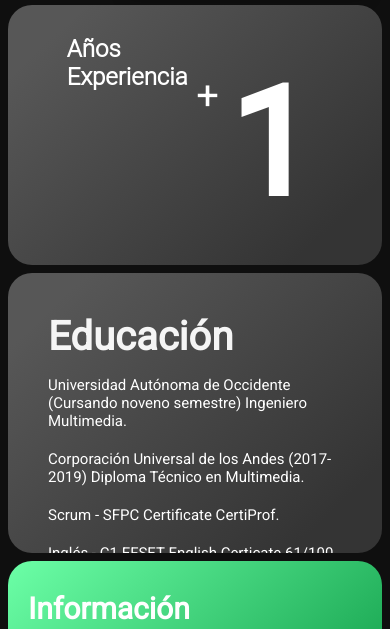
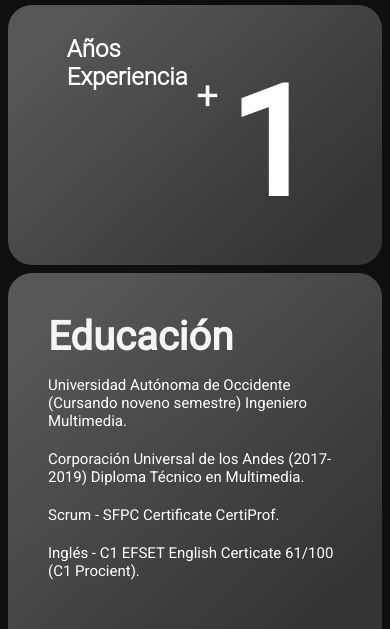
Before and after one commit to Joseph2912/Portfolio, a plain HTML site: page index.html in a window 390 px wide. Shown: the part 529-1158 px from the top of the page. Drawn offline with Linux system fonts and the light colour scheme.

Commit message:
fix boxes

```diff
--- a/index.css
+++ b/index.css
@@ -526,4 +526,9 @@ img {
       scale: 1;
 
     }
+    .educacion{
+
+      height: 300px;
+
+    }
   }
```
